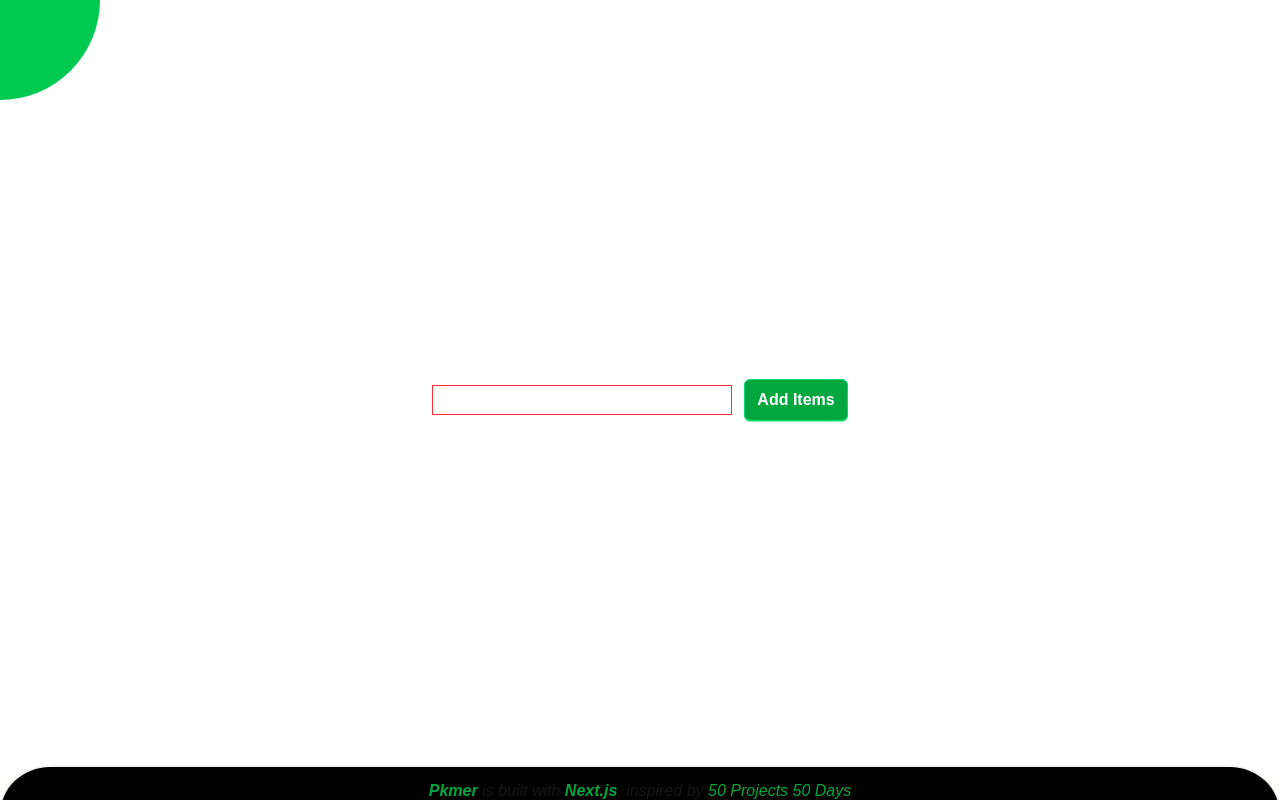
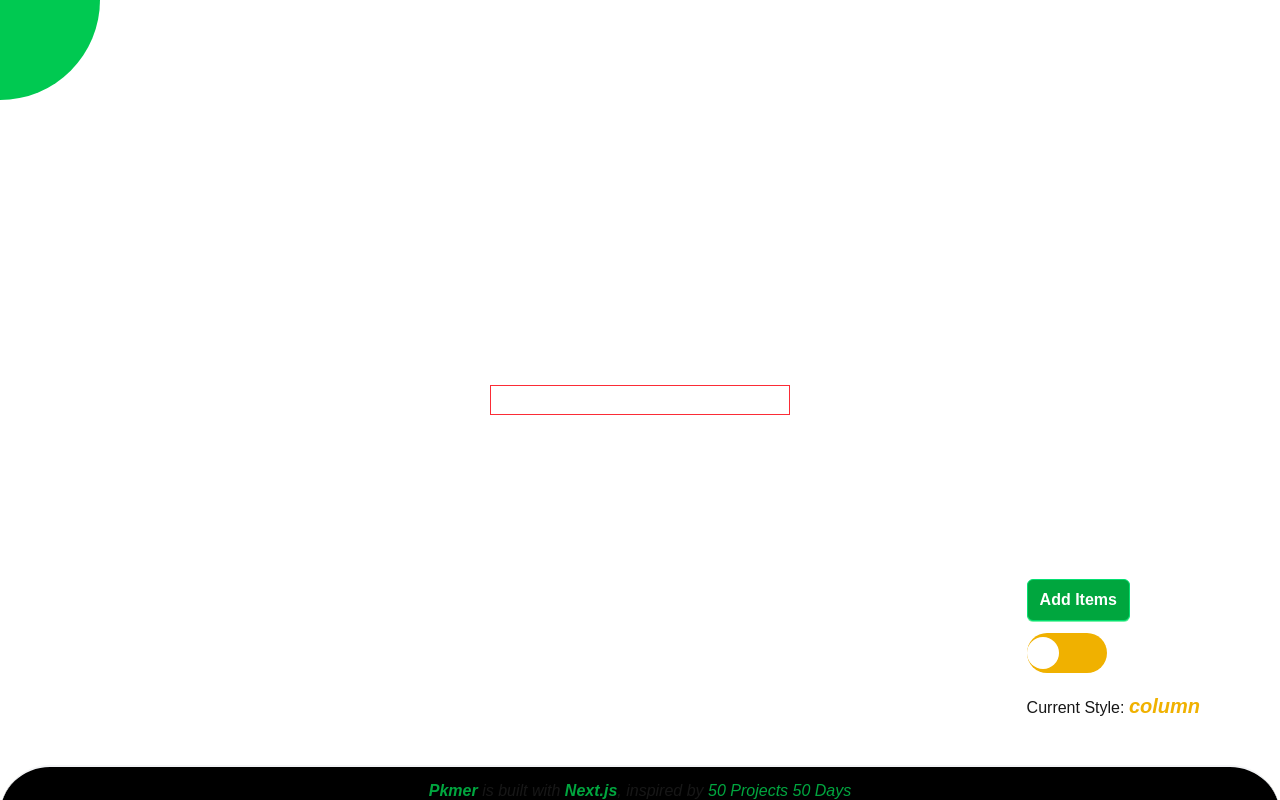
Before and after one commit to upangka/50days50projectsUseNextJs, a Next.js app: page /adding-and-removing-items-animated in a window 1280 px wide. Built offline with nearby package versions, Linux system fonts and the light colour scheme; some icons are missing.

Commit message:
feat(添加横向): 完成横向的运动

```diff
--- a/src/app/(cases)/adding-and-removing-items-animated/item.module.scss
+++ b/src/app/(cases)/adding-and-removing-items-animated/item.module.scss
@@ -1,11 +1,28 @@
 .Item {
   opacity: 0;
   background-color: transparent;
-  transform: translateY(-300px);
+  transform: translateX(300px);
   transition: all 0.6s ease-in-out;
 }
 
-.Item.Show {
+.Item.ItemShowRow {
+  transform: translateX(300px);
+}
+.Item.ItemShowRow.Show {
+  opacity: 1;
+  transform: translateX(0);
+}
+
+.Item.ItemShowColumn {
+  transform: translateY(-300px);
+}
+
+.Item.ItemShowColumn.Show {
   opacity: 1;
   transform: translateY(0);
 }
+
+// .Item.Show {
+//   opacity: 1;
+//   transform: translateX(0);
+// }
--- a/src/app/(cases)/adding-and-removing-items-animated/page.tsx
+++ b/src/app/(cases)/adding-and-removing-items-animated/page.tsx
@@ -3,6 +3,7 @@ import { Button } from '@/components/pkmer-button'
 import { useState, useRef, useEffect } from 'react'
 import Styles from './item.module.scss'
 import clsx from 'clsx'
+import ToggleBall from '@/components/toggle-ball/toggle-ball'
 type Item = {
   id: string
   name: string
@@ -22,7 +23,10 @@ function initItems(): Item[] {
   return []
 }
 
+type Direction = 'row' | 'column'
+
 export default function AddingAndRemovingItemsAnimatedPage() {
+  const [direction, setDirection] = useState<Direction>('column')
   const [items, setItems] = useState<Item[]>(initItems)
   // 收集所有的真实dom节点，用于计算高度
   const divRef = useRef<
@@ -93,7 +97,7 @@ export default function AddingAndRemovingItemsAnimatedPage() {
   }, [items])
 
   return (
-    <section className='flex h-screen w-screen items-center justify-center gap-3'>
+    <section className='relative flex h-screen w-screen items-center justify-center gap-3'>
       <ul className='flex w-[300px] flex-col items-center justify-center overflow-hidden border border-red-500 p-3.5'>
         {items.map(item => (
           // list-container
@@ -129,6 +133,7 @@ export default function AddingAndRemovingItemsAnimatedPage() {
               }}
               className={clsx(
                 Styles.Item,
+                direction === 'row' ? Styles.ItemShowRow : Styles.ItemShowColumn,
                 item.visiable && Styles.Show,
                 'absolute top-0 left-0 w-[200px] rounded-md border border-white p-3 text-white transition-all duration-700'
               )}
@@ -139,7 +144,29 @@ export default function AddingAndRemovingItemsAnimatedPage() {
           </li>
         ))}
       </ul>
-      <Button onClick={addItem}>Add Items</Button>
+      {/* 控制面板 */}
+      <section className='absolute right-20 bottom-20 flex flex-col items-start justify-center gap-3'>
+        <Button onClick={addItem}>Add Items</Button>
+        <div>
+          <ToggleBall
+            isOpen={direction === 'row'}
+            bgColorClose='#f0b100'
+            bgColorOpen='green'
+            onChange={() => setDirection(prev => (prev === 'row' ? 'column' : 'row'))}
+          />
+        </div>
+        <div>
+          Current Style:{' '}
+          <span
+            className={clsx(
+              'text-xl font-bold italic',
+              direction === 'row' ? 'text-green-500' : 'text-yellow-500'
+            )}
+          >
+            {direction}
+          </span>
+        </div>
+      </section>
     </section>
   )
 }
```
